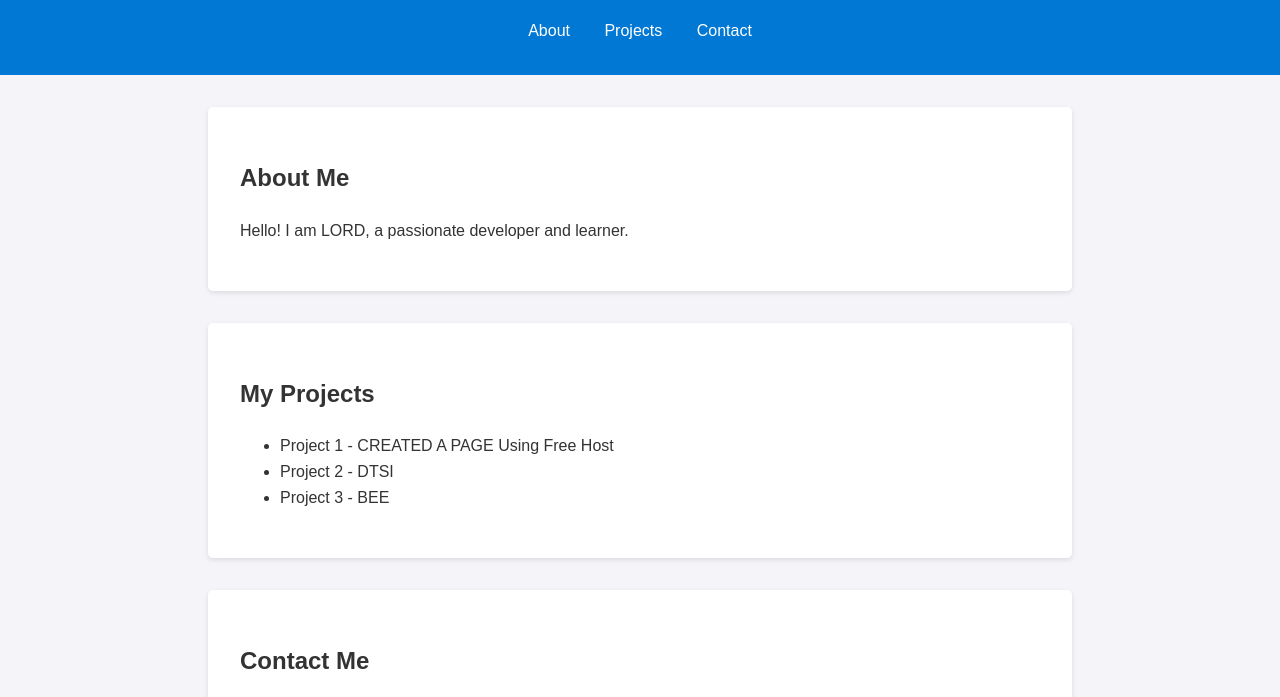
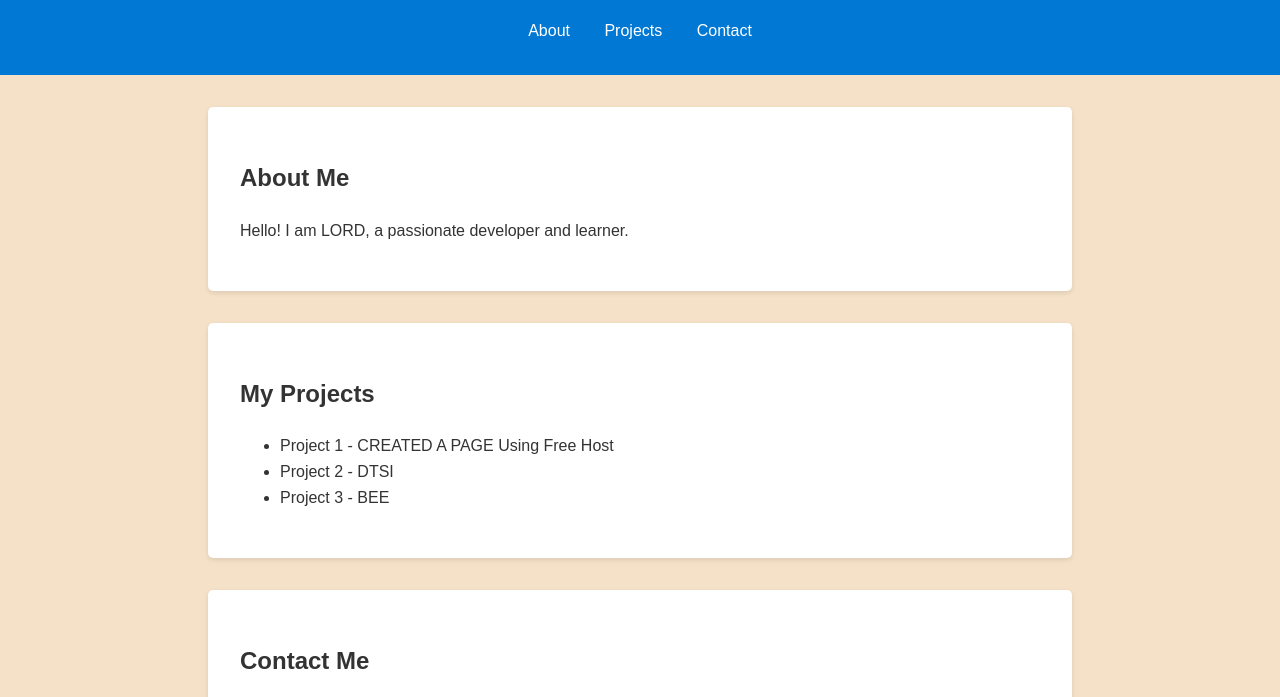
Before and after one commit to sharnu9/lords-portfolio, a plain HTML site: page index.html in a window 1280 px wide. Shown: the part 91-788 px from the top of the page. Drawn offline with Linux system fonts and the light colour scheme.

Commit message:
Update styles.css

```diff
--- a/styles.css
+++ b/styles.css
@@ -3,7 +3,7 @@ body {
     line-height: 1.6;
     margin: 0;
     padding: 0;
-    background-color: #f4f4f9;
+    background-color: #F5E1C7;
     color: #333;
 }
 
```
